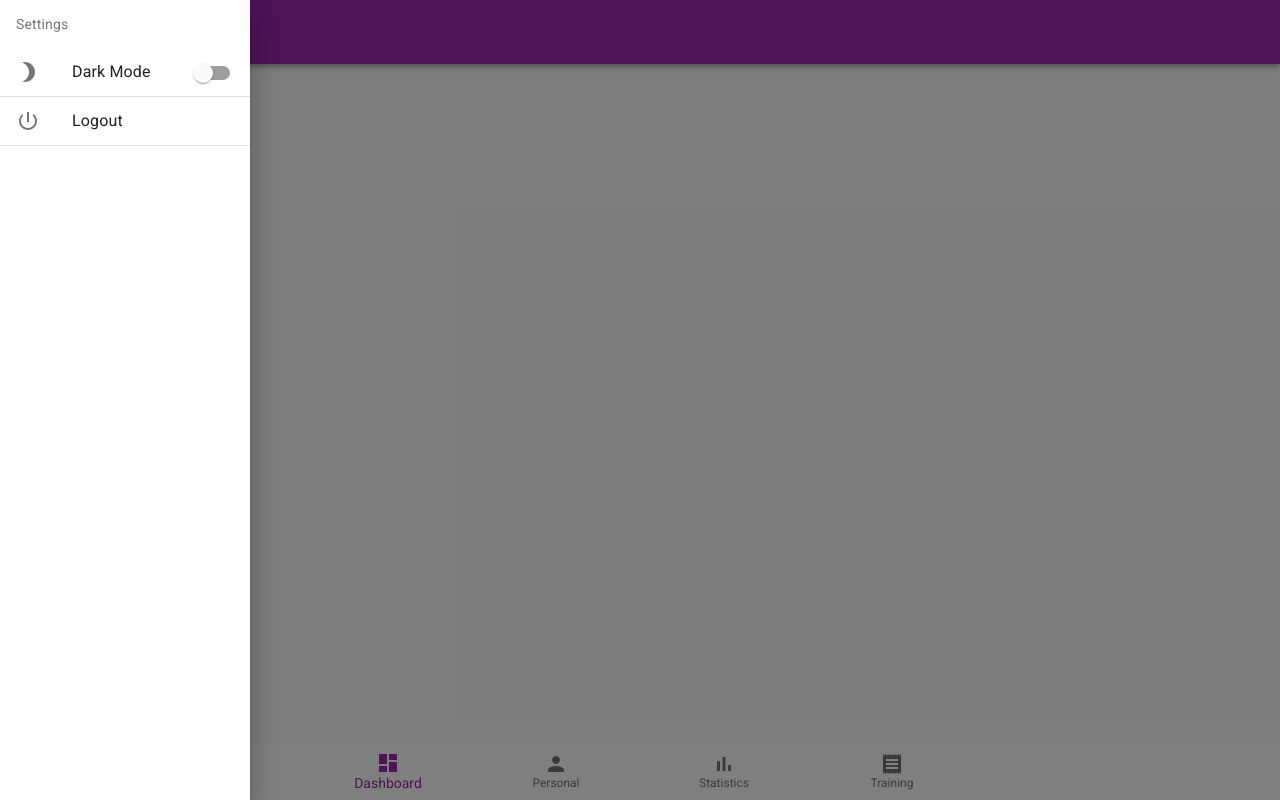
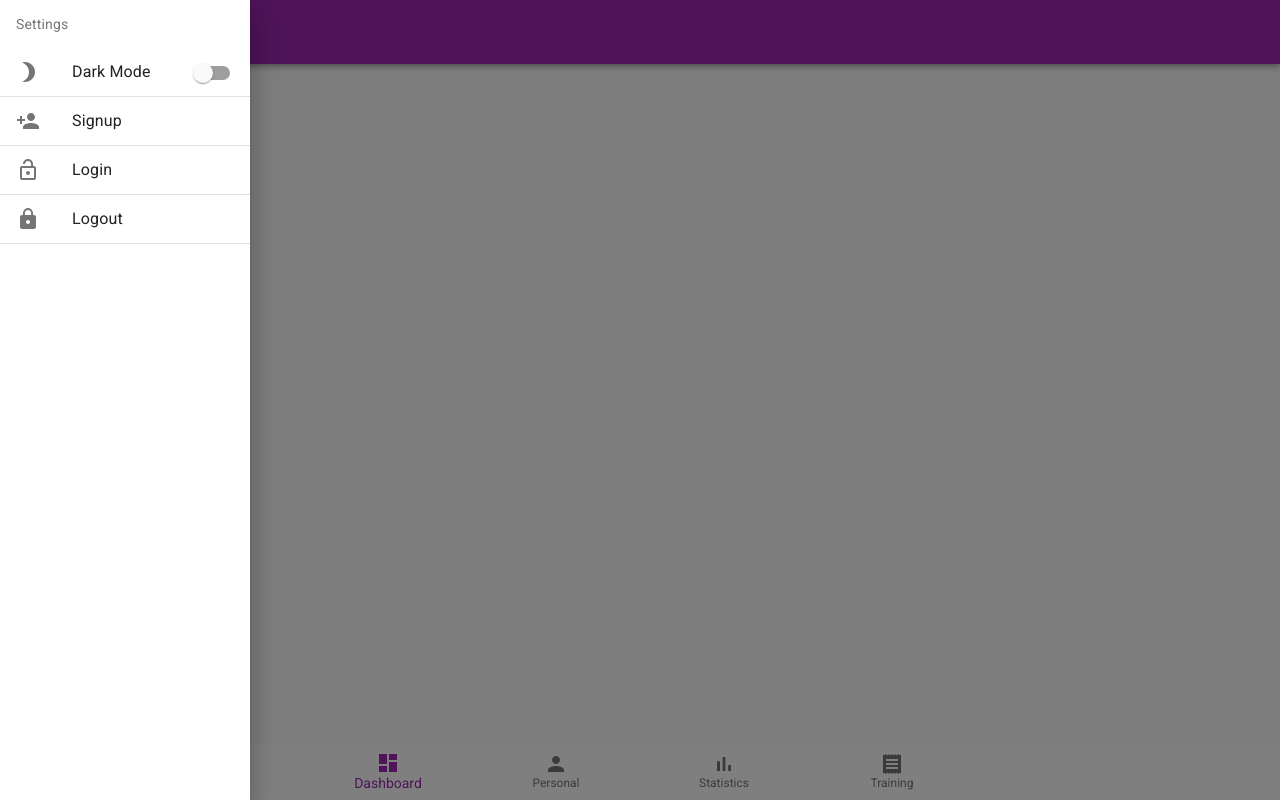
Before and after one commit to Giulianini/ASW-1920-GYMMY, a React (Create React App) app in the folder app/: page /dashboard in a window 1280 px wide. Both pictures are taken after a click on the button "menu". Built offline with nearby package versions, Linux system fonts and the light colour scheme.

Commit message:
add basic Signup layout

```diff
--- a/app/src/components/user/Drawer.js
+++ b/app/src/components/user/Drawer.js
@@ -1,4 +1,5 @@
 import React from 'react';
+import {Brightness3, Lock, LockOpen, PersonAdd} from "@material-ui/icons";
 import {
     List,
     ListItem,
@@ -8,7 +9,6 @@ import {
     ListSubheader, makeStyles,
     SwipeableDrawer, Switch as SwitchUI
 } from "@material-ui/core";
-import {Brightness3, PowerSettingsNew} from "@material-ui/icons";
 
 const useStyles = makeStyles({
     list: {
@@ -42,9 +42,21 @@ function Drawer(props) {
                 </ListItem>
                 <ListItem button divider={true}>
                     <ListItemIcon>
-                        <PowerSettingsNew />
+                        <PersonAdd />
                     </ListItemIcon>
-                    <ListItemText id="switch-list-label-bluetooth" primary="Logout" />
+                    <ListItemText id="signup" primary="Signup" />
+                </ListItem>
+                <ListItem button divider={true}>
+                    <ListItemIcon>
+                        <LockOpen />
+                    </ListItemIcon>
+                    <ListItemText id="login" primary="Login" />
+                </ListItem>
+                <ListItem button divider={true}>
+                    <ListItemIcon>
+                        <Lock />
+                    </ListItemIcon>
+                    <ListItemText id="logout" primary="Logout" />
                 </ListItem>
             </List>
         </SwipeableDrawer>
--- a/app/src/components/user/dashboard/Dashboard.js
+++ b/app/src/components/user/dashboard/Dashboard.js
@@ -1,6 +1,7 @@
 import React from 'react';
 
 function Dashboard() {
+
     return (
         <div></div>
     );
```
Also changed, not shown: app/src/components/user/authentication/Login.js (+10 -0 lines), app/src/components/user/authentication/Signup.js (+32 -0 lines).
